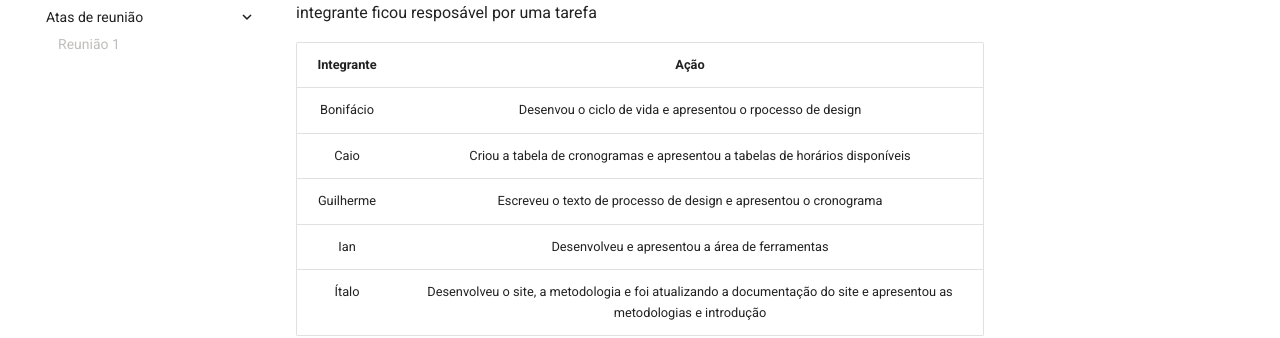
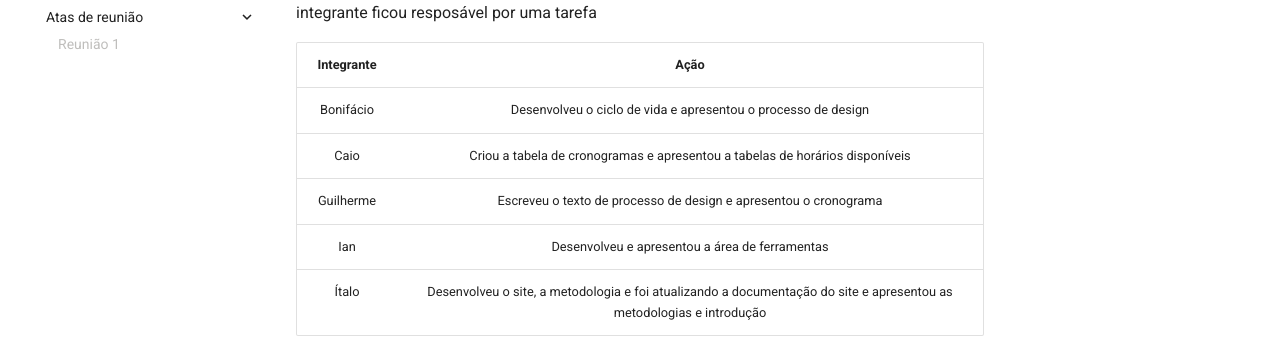
Before and after one commit to Interacao-Humano-Computador/2020.2-Grupo6, an MkDocs documentation site: the page built from docs/atas/atas1.md, in a window 1280 px wide and 991 px high. Shown: the part 256-594 px from the top of the window. Built offline with MkDocs 1.6.1 and Material for MkDocs 9.7.7, drawn with Linux system fonts in a browser that asks for light colours; comment, search, counter and statistics services are not loaded.

Commit message:
Revisão geral feita

```diff
--- a/docs/atas/atas1.md
+++ b/docs/atas/atas1.md
@@ -6,7 +6,7 @@ Desenvolvemos a documentação inicial do site e gravamos a apresentação do tr
 
 |    Integrante    |      Ação      |
 | :--------: | :-------------: |
-|Bonifácio | Desenvou o ciclo de vida e apresentou o rpocesso de design |
+|Bonifácio | Desenvolveu o ciclo de vida e apresentou o processo de design |
 |Caio | Criou a tabela de cronogramas e apresentou a tabelas de horários disponíveis|
 |Guilherme | Escreveu o texto de processo de design e apresentou o cronograma |
 |Ian | Desenvolveu e apresentou a área de ferramentas |
```
Also changed, not shown: docs/analiseDeRequisitos/analiseDeTarefas/ctt.md (+1 -1 lines), docs/analiseDeRequisitos/analiseDeTarefas/goms.md (+1 -1 lines), docs/index.md (+1 -1 lines), docs/planejamento.md (+4 -4 lines), docs/analiseDeRequisitos/GuiaDeEstilo.md (added), docs/analiseDeRequisitos/MetasDeUsabilidade.md (added), docs/analiseDeRequisitos/PrincipiosGeraisDeProjeto.md (added).
